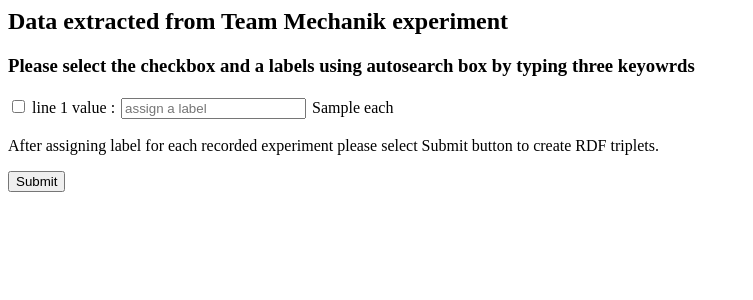
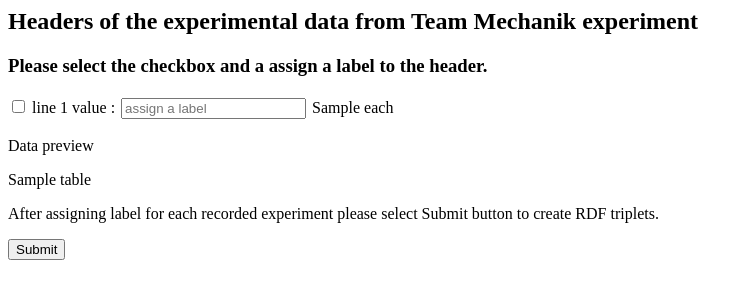
Before and after one commit to awi2004/RdfMapper, a Flask app: template templates/data.html in a window 1280 px wide. Shown: the top 300 px of the page, without its empty margins (0-753 px from the left). Run offline with Flask 2, Linux system fonts and the light colour scheme; the template is opened without the code that fills it: most values are stand-ins (such as "Sample title", 1, 10 or a date in 2020); some libraries are stand-ins or nearby versions.

Commit message:
added data preview

```diff
--- a/app.py
+++ b/app.py
@@ -91,7 +91,7 @@ def data():
         file = request.form['upload-file']
         no_of_lines = int(request.form['no_of_rows_csv'])
         print(no_of_lines)
-        # pprint(file)
+        # pprint(file) a
         # final_list= read_turte()
 
         with open(file, newline='') as fin:
@@ -115,7 +115,13 @@ def data():
 
         print(dictOfWordsHeaders)
         print(dropdown_list)
-        return render_template('data.html', dropdown_list=dropdown_list)
+
+        # define columns for datas
+        columns = ["Zeit", "Traversenweg", "Last", "Dehnung 1", "Dehn-ung 2", "Durchschnittliche Dehn-ung",
+                   "Zugspannung"]
+        preview_table = pd.DataFrame(csv_whole_list[12:22], columns=columns)
+        return render_template('data.html', dropdown_list=dropdown_list, tables=[preview_table.to_html(classes='data')],
+                               titles=columns)
         # return render_template('data.html', tables=[data_filtered[:no_of_lines].to_html(classes='data')],
         #                   titles=data_filtered.columns.values)# data=data_filtered[:no_of_lines].to_dict()
 
@@ -143,8 +149,8 @@ def search():
     gene = []
     for i in range(0, len(class_labels)):
         print(class_labels_dict.get(str(request.form.get("search" + str(i + 1)))))
-        #gene.append((request.form.get("search" + str(i + 1)), class_labels[i]))
-        #g.add((rdflib.URIRef(class_labels_dict.get(str(request.form.get("search" + str(i + 1))))),
+        # gene.append((request.form.get("search" + str(i + 1)), class_labels[i]))
+        # g.add((rdflib.URIRef(class_labels_dict.get(str(request.form.get("search" + str(i + 1))))),
         #       rdflib.Literal(class_labels[i]), rdflib.Literal(request.form.get("search" + str(i + 1)))))
         if i < 2:
             g_test.add((rdflib.Literal(request.form.get("search" + str(i + 1))), OWL.hasValue,
--- a/templates/data.html
+++ b/templates/data.html
@@ -35,6 +35,8 @@ $(function () {
 
 
 
+
+
     </script>
 </head>
 
@@ -45,8 +47,8 @@ $(function () {
 <div>
 
     <form id="myForm" name="myForm" class="form-horizontal" method="post" action="/search">
-        <h2>Data extracted from Team Mechanik experiment</h2>
-        <h3>Please select the checkbox and a labels using autosearch box by typing three keyowrds</h3>
+        <h2>Headers of the experimental data from Team Mechanik experiment</h2>
+        <h3>Please select the checkbox and a assign a label to the header.</h3>
 
 
         {% for each in dropdown_list %}
@@ -59,15 +61,20 @@ $(function () {
         <label>line {{loop.index}} value : </label>
         <input style="margin:2px;" name="{{ 'search' + loop.index|string }}" class="searchInput"
                placeholder="assign a label"/>
-        <label>{{each}}</label>
+        {% for i in each %}
+        <label>{{i}}</label>
+        {% endfor %}
 
 
         {% endif %}
+        <br>
+        {% endfor %}
 
 
-        <br>
 
-
+        {% for table in tables %}
+        <p>Data preview </p>
+        {{ table|safe }}
         {% endfor %}
 
         <p>After assigning label for each recorded experiment please select Submit button to create RDF triplets. </p>
```
Also changed, not shown: rdf_triple.png, 1 other file.
